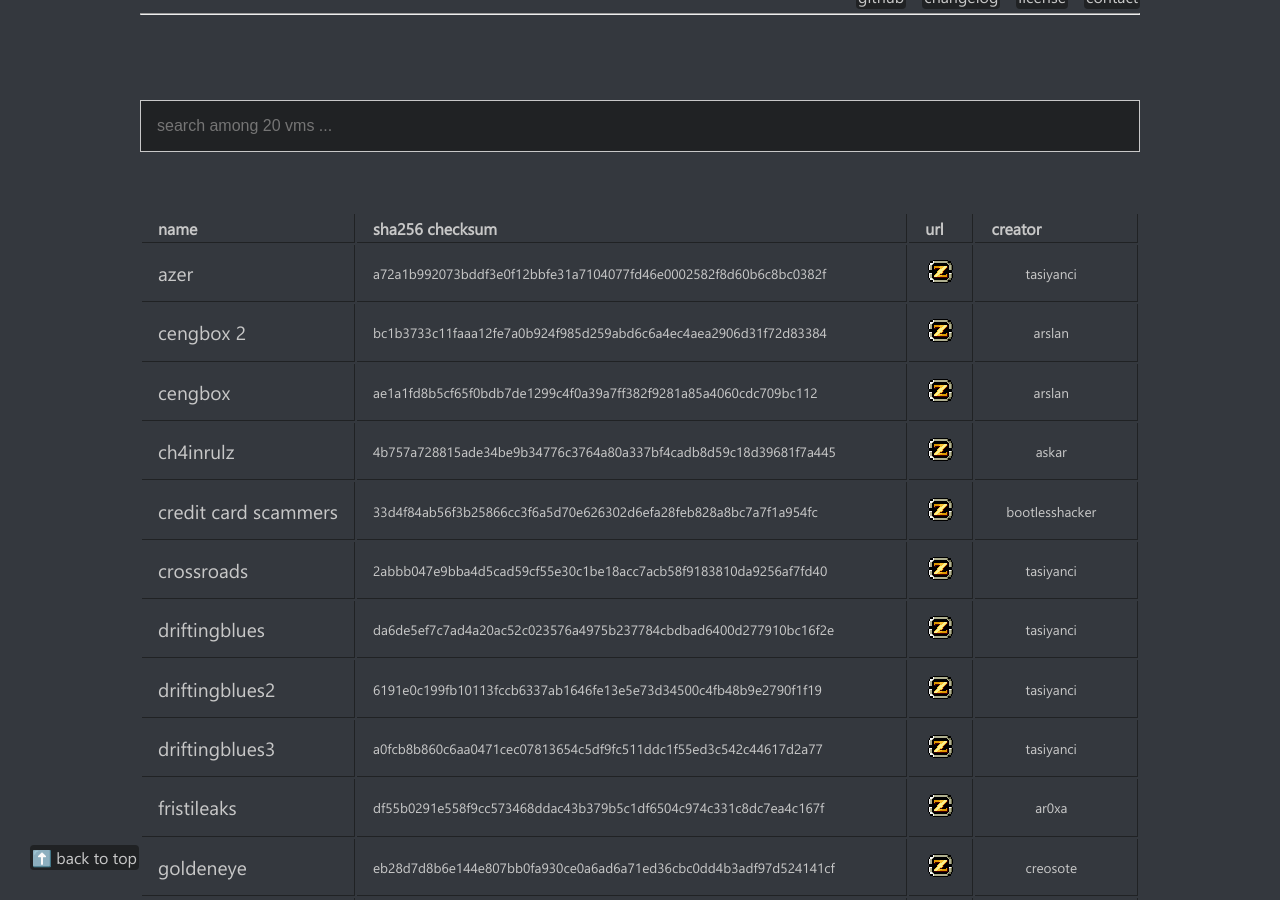
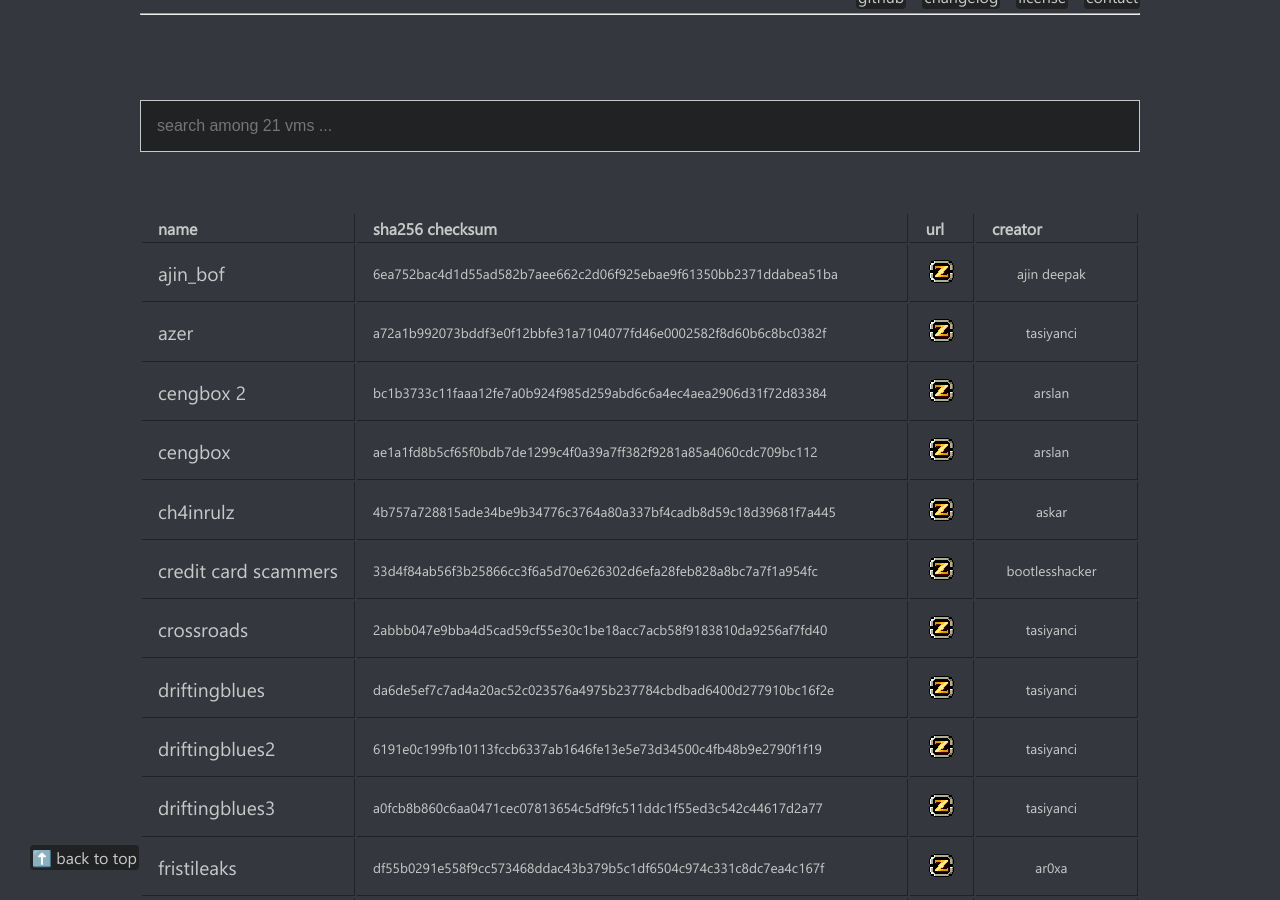
Before and after one commit to armctf/armctf, a Jekyll site: the page built from index.md, in a window 1280 px wide and 900 px high, scrolled down 355 px. Built offline with Jekyll 4.4.1, drawn with Linux system fonts in a browser that asks for light colours.

Commit message:
i1
added ajin_bof

```diff
--- a/_data/curls.yml
+++ b/_data/curls.yml
@@ -39,3 +39,5 @@ muzzybox:
   label: <a target="_blank" class="newicon" href="https://nc.zurrak.com/s/87FxZ8G54sMdw2c"><img src="assets/nc.png"></a>
 sp alphonse:
   label: <a target="_blank" class="newicon" href="https://nc.zurrak.com/s/dtG3Byi643HAF6G"><img src="assets/nc.png"></a>
+ajin_bof:
+  label: <a target="_blank" class="newicon" href="https://nc.zurrak.com/s/sLwpXk6mqCeHpon"><img src="assets/nc.png"></a>
--- a/_data/functions.yml
+++ b/_data/functions.yml
@@ -39,3 +39,5 @@ muzzybox:
   label: 32fb4baedaae2fade5439b1dfee39ae42b06928236da6b9c17423a374e69536f
 sp alphonse:
   label: 1e959be14f238a8e91d6ca4ea695a60559ae637e977ab3c73323e4bce27b809a
+ajin_bof:
+  label: 6ea752bac4d1d55ad582b7aee662c2d06f925ebae9f61350bb2371ddabea51ba
--- a/_data/wals.yml
+++ b/_data/wals.yml
@@ -39,3 +39,5 @@ muzzybox:
   label: <a target="_blank" href="https://www.linkedin.com/in/hussenimuzkkir/">muzzy</a>
 sp alphonse:
   label: <a target="_blank" href="https://dsolstad.com/">dsolstad</a>
+ajin_bof:
+  label: <a target="_blank" href="https://www.linkedin.com/in/ajin-ad2001/">ajin deepak</a>
```
Also changed, not shown: _armctf/ajin_bof.md (added, +11 -0 lines), changelog.txt.
